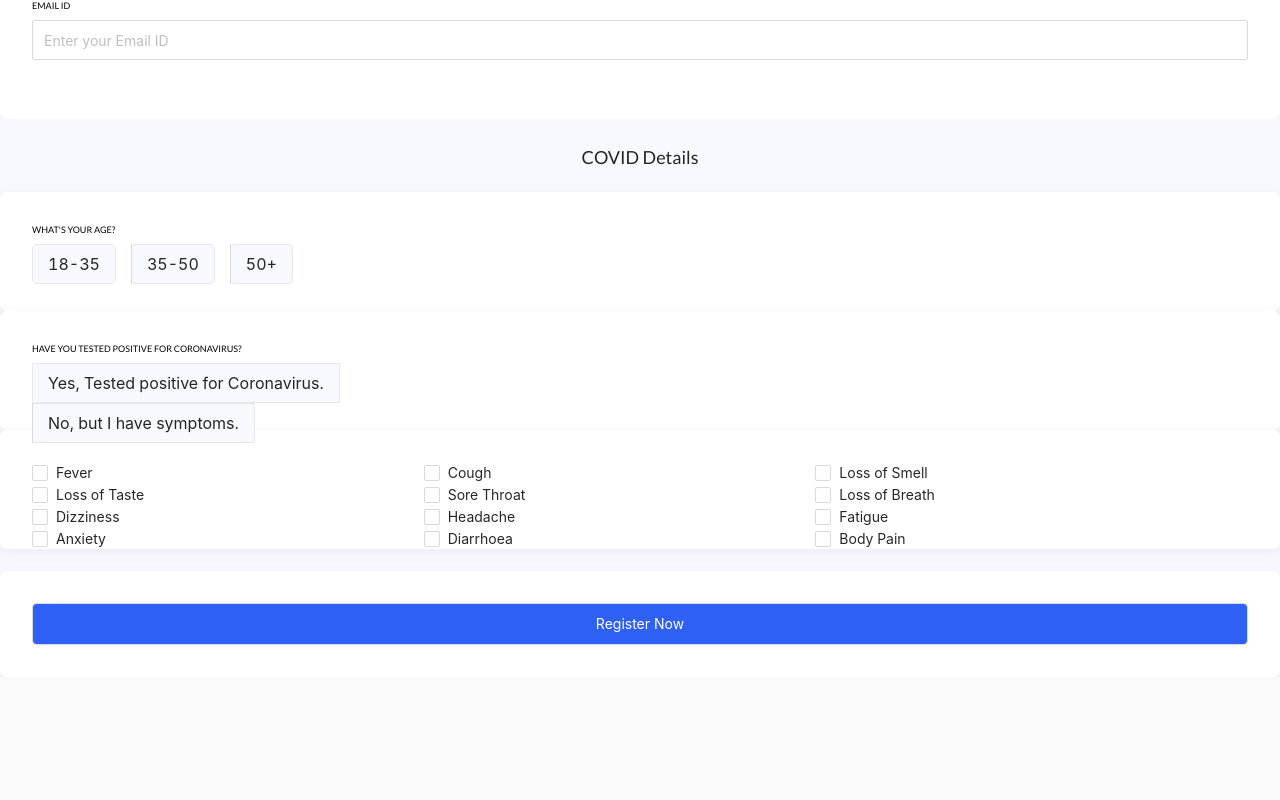
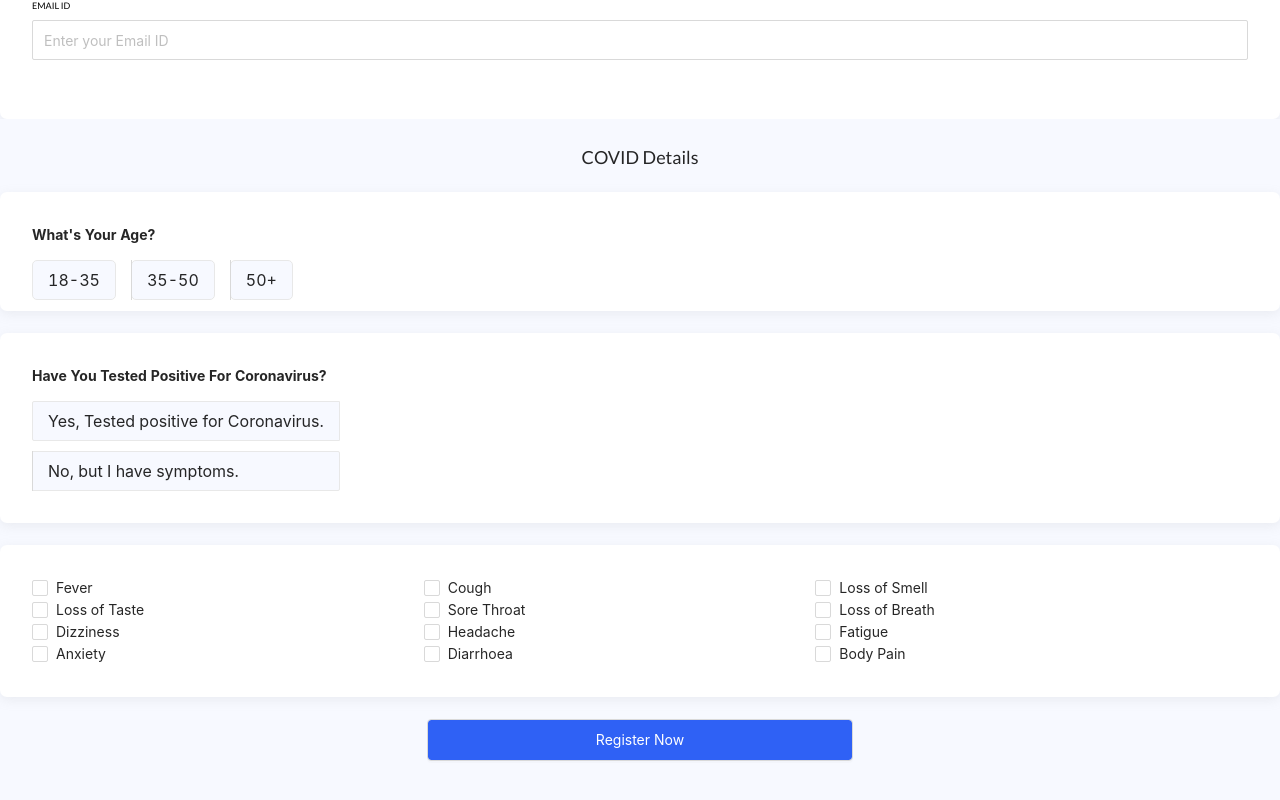
Before and after one commit to Souro-23/covidcareapp, a React (Create React App) app: page /register/patient in a window 1280 px wide. Shown: the part 278-1078 px from the top of the page. Before the commit the page ends 955 px from the top, so only its background shows below. Built offline with nearby package versions, Linux system fonts and the light colour scheme.

Commit message:
Minor changes

```diff
--- a/src/Containers/ConsultantRegistration/ConsultantRegistration.js
+++ b/src/Containers/ConsultantRegistration/ConsultantRegistration.js
@@ -12,7 +12,7 @@ const slots = [
 ];
 
 
-export default function ConsultantRegistration() {
+export default function ConsultantRegistration(props) {
     const [name, setName] = useState("");
     const [whatsappNo, setWhatsappNo] = useState("");
     const [mobileNumber, setMobileNumber] = useState("");
@@ -137,11 +137,13 @@ export default function ConsultantRegistration() {
                 <Col lg={8} sm={16} xs={20}>
                     <Button
                         block
+                        onClick={()=>props.history.push('/consultant-registered')}
                         className={classes.Button}>
                         Register Now
                         </Button>
                 </Col>
             </Row>
+            <br/><br/>
 
         </div>
     )
--- a/src/Containers/Home/Home.js
+++ b/src/Containers/Home/Home.js
@@ -46,7 +46,7 @@ export default function Home(props) {
                         <Button onClick={() => changeRoute("register/recipient")} block className={classes.actionButton}>
                             I am looking for Plasma Donors
                         </Button>
-                        <Button onClick={()=>changeRoute('/register/patient')} block className={classes.actionButton}>
+                        <Button onClick={()=>changeRoute('/register/patient')} block className={classes.actionButton2}>
                             I need a counsellor or doctor
                         </Button>
                     </div>
--- a/src/Containers/PatientRegistration/PatientRegistration.js
+++ b/src/Containers/PatientRegistration/PatientRegistration.js
@@ -37,7 +37,7 @@ export default function PlasmaRecipientForm(props) {
             .add({
                 name: name,
                 mobileNumber: mobileNumber,
-                emailid:emailid,
+                emailid: emailid,
                 age: age,
                 result: result,
                 symptoms: symptoms,
@@ -64,7 +64,7 @@ export default function PlasmaRecipientForm(props) {
                             <Input
                                 type='text'
                                 onChange={(e) => onChangeHandler(e, "name")}
-                                className={classes.inputFieldChanC}
+                                className={classes.inputField}
                                 placeholder='Enter your Name'
                             />
                         </div>
@@ -97,7 +97,7 @@ export default function PlasmaRecipientForm(props) {
                 </div>
                 <Row className={classes.formBox}>
                     <div className={classes.formField}>
-                        <p className={classes.title}>what's your age?</p>
+                        <p><b>What's Your Age?</b></p>
                         <Radio.Group
                             size='large'
                             buttonStyle="solid"
@@ -115,9 +115,11 @@ export default function PlasmaRecipientForm(props) {
                         </Radio.Group>
                     </div>
                 </Row>
+                <br />
+
                 <Row className={classes.formBox}>
-                    <div className={classes.formField}>
-                        <p className={classes.title}>Have You Tested Positive For Coronavirus?</p>
+                    <div className={classes.formField} style={{ height: "auto" }}>
+                        <p><b>Have You Tested Positive For Coronavirus?</b></p>
                         <Radio.Group
                             size='large'
                             buttonStyle="solid"
@@ -127,15 +129,16 @@ export default function PlasmaRecipientForm(props) {
                                 Yes, Tested positive for Coronavirus.
                             </Radio.Button>
                             <br /><br />
-                            <Radio.Button className={classes.radioButton1} value='No'>
+                            <Radio.Button className={classes.radioButton1} style={{ marginTop: "10px", width: "100%" }} value='No'>
                                 No, but I have symptoms.
                             </Radio.Button>
                         </Radio.Group>
                     </div>
-                    <br />
+
                 </Row>
+                <br />
                 <Row className={classes.formBox}>
-                    <div className={classes.formField}>
+                    <div className={classes.formField} style={{ height: "auto" }}>
                         <Checkbox.Group style={{ width: '100%' }} onChange={(e) => onChangeHandler(e, "symptoms")}>
                             <Row>
                                 <Col span={8}>
@@ -179,11 +182,14 @@ export default function PlasmaRecipientForm(props) {
                     </div>
                 </Row>
                 <br />
-                <Row className={classes.formBox}>
-                    <Button block className={classes.Button} onClick={submitHandler}>
-                        Register Now
+                <Row justify="center" >
+                    <Col lg={8} sm={16} xs={20}>
+                        <Button block className={classes.Button} onClick={() => props.history.push('/patient-registered')}>
+                            Register Now
                     </Button>
+                    </Col>
                 </Row>
+                <br/><br/>
 
             </div>
         </>
```
